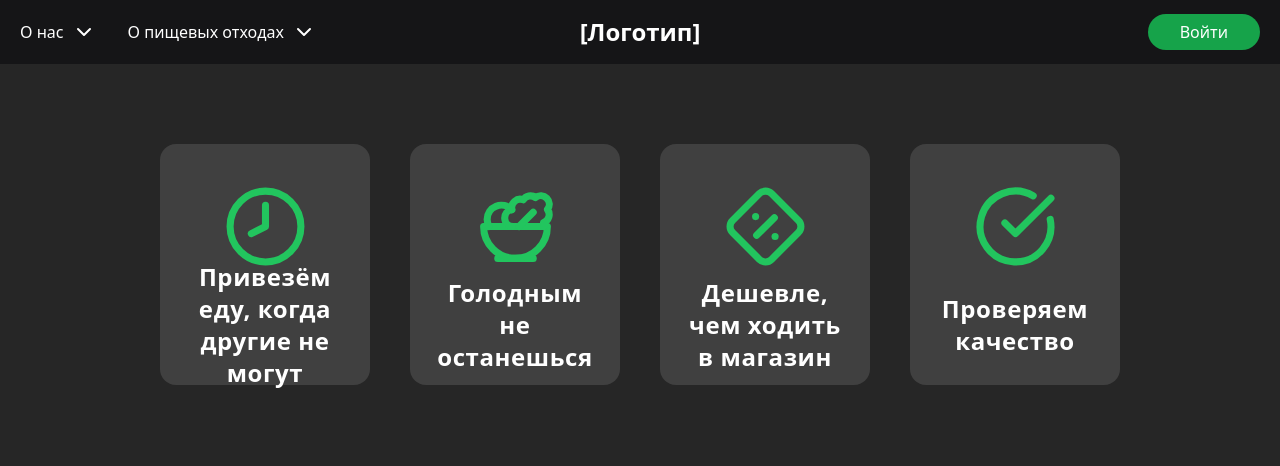
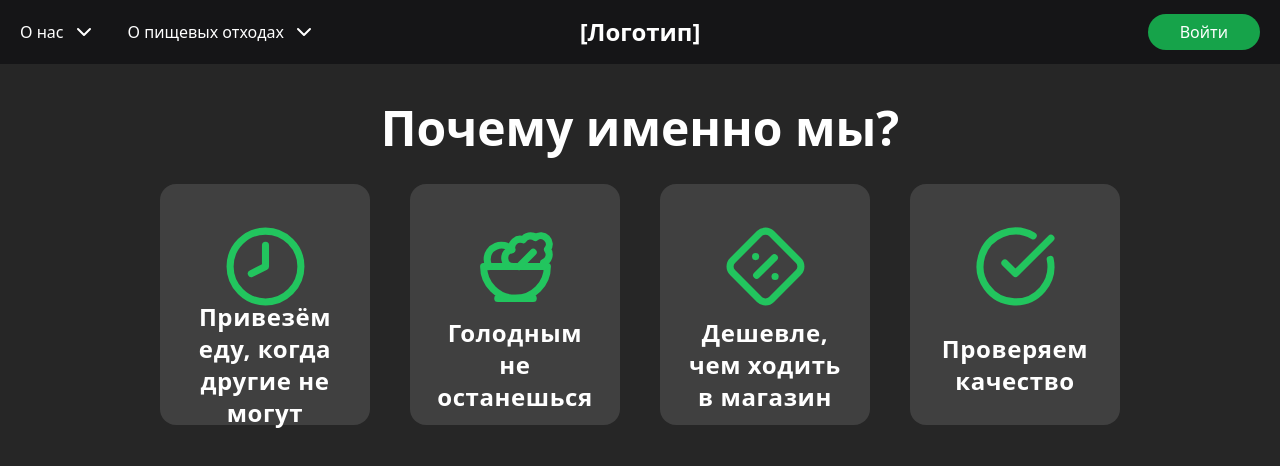
Before and after one commit to FreshFinds-BMSTU/frontend, a Nuxt app: page / in a window 1280 px wide. Shown: the top 466 px of the page. Built offline with nearby package versions, Linux system fonts and the light colour scheme.

Commit message:
add missing title block

```diff
--- a/pages/index.vue
+++ b/pages/index.vue
@@ -5,7 +5,8 @@ import { CircleCheckBig, Clock8, Salad, DiamondPercent } from 'lucide-vue-next';
 </script>
 
 <template>
-  <div class="flex flex-col items-center w-full py-20">
+  <div class="flex flex-col items-center w-full py-10 gap-8">
+      <h1 class="text-white text-5xl font-bold">Почему именно мы?</h1>
       <div class="flex w-3/4 h-fit gap-10">
         <div class="bg-neutral-700 w-full rounded-2xl items-center flex-col pt-10 px-5 pb-5 flex gap-4 h-fit">
           <Clock8 class="text-green-500 w-3/6 h-3/6"/>
```
